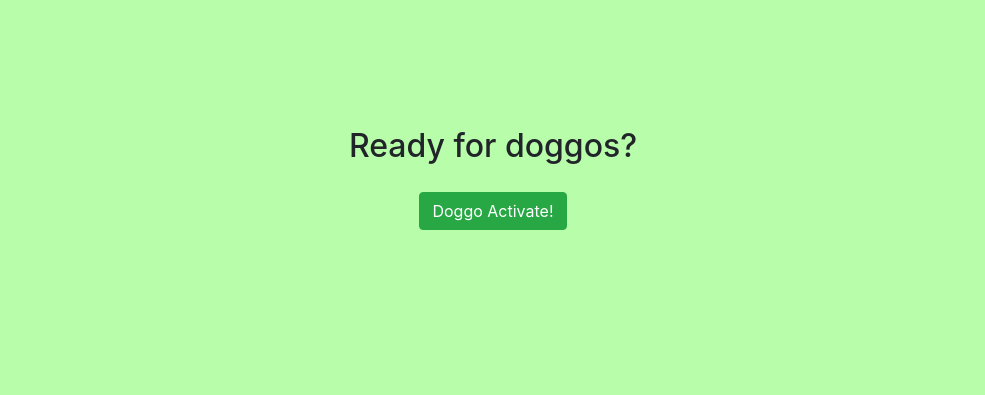
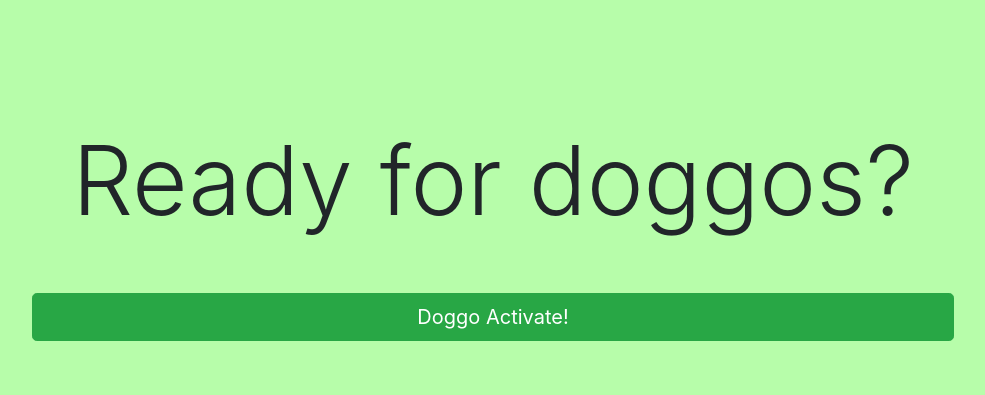
Before and after one commit to kaconant/generateDoggo, a plain HTML site: page index.html in a window 1280 px wide. Shown: the whole page, without its empty margins (147-1132 px from the left). Drawn offline with nearby package versions, Linux system fonts and the light colour scheme.

Commit message:
updated css and trying to fix site

```diff
--- a/index.html
+++ b/index.html
@@ -2,19 +2,25 @@
 <html>
 <head>
     <title>Generating Dog Images with AJAX</title>
-    <link rel="stylesheet" href="https://maxcdn.bootstrapcdn.com/bootstrap/4.0.0-beta/css/bootstrap.min.css" integrity="sha384-/Y6pD6FV/Vv2HJnA6t+vslU6fwYXjCFtcEpHbNJ0lyAFsXTsjBbfaDjzALeQsN6M" crossorigin="anonymous" />
+    <link rel="stylesheet" href="https://maxcdn.bootstrapcdn.com/bootstrap/4.0.0-beta/css/bootstrap.min.css" integrity="sha384-/Y6pD6FV/Vv2HJnA6t+vslU6fwYXjCFtcEpHbNJ0lyAFsXTsjBbfaDjzALeQsN6M" crossorigin="anonymous">
     <link rel="stylesheet" href='style.css' type="text/css" />
     <script src="https://code.jquery.com/jquery-3.2.1.min.js" ></script>
+	<script src="https://cdnjs.cloudflare.com/ajax/libs/popper.js/1.11.0/umd/popper.min.js" integrity="sha384-b/U6ypiBEHpOf/4+1nzFpr53nxSS+GLCkfwBdFNTxtclqqenISfwAzpKaMNFNmj4" crossorigin="anonymous"></script>
+	<script src="https://maxcdn.bootstrapcdn.com/bootstrap/4.0.0-beta/js/bootstrap.min.js" integrity="sha384-h0AbiXch4ZDo7tp9hKZ4TsHbi047NrKGLO3SEJAg45jXxnGIfYzk4Si90RDIqNm1" crossorigin="anonymous"></script>
     <script src='app.js' type="javascript"></script>
 </head>
 <body>
     <div class="container">
         <div class="row">
-            <div class="col-md-12 headerBody">
-                <h2>Ready for doggos?</h2>
+            <div class="col-12 headerBody">
+                <h3 class="display-1">Ready for doggos?</h3>
             </div>
-            <div class="col-md-12 mainBody">
-                <button type="button" class="btn btn-success mainButton">Doggo Activate!</button>
+        </div>
+        <div class="row">
+            <div class="col-12 mainBody">
+                <div class="card-deck">
+                    <button type="button" class="btn btn-success btn-lg btn-block mainButton" type="submit">Doggo Activate!</button>
+                </div>
             </div>
         </div>
     </div>
--- a/style.css
+++ b/style.css
@@ -4,10 +4,7 @@ body {
     margin: 10%;
 }
 
-.headerBody + .mainBody {
-    padding: 2%;
-}
-
 .mainButton {
+    margin: 5%;
     box-shadow: rgba(93, 235, 112, 0.5);
 }
```
Also changed, not shown: app.js (+3 -5 lines).
